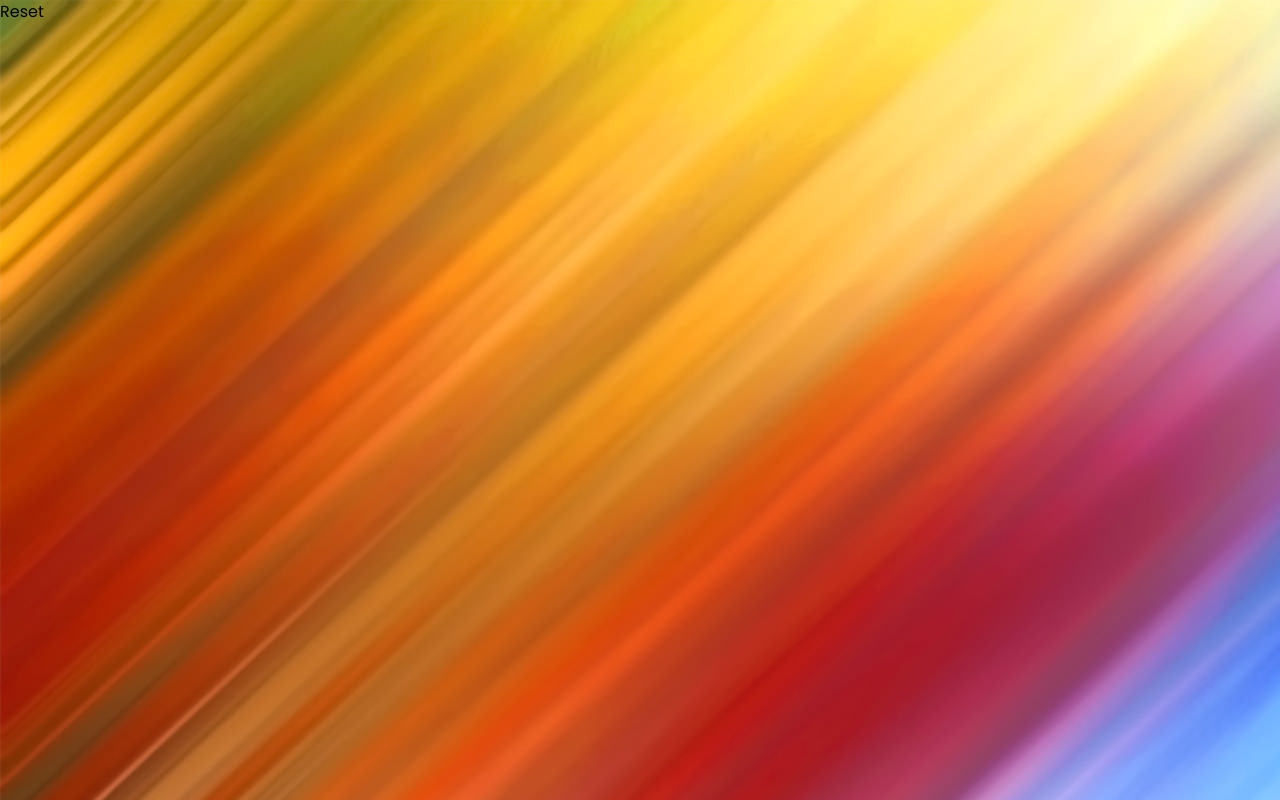
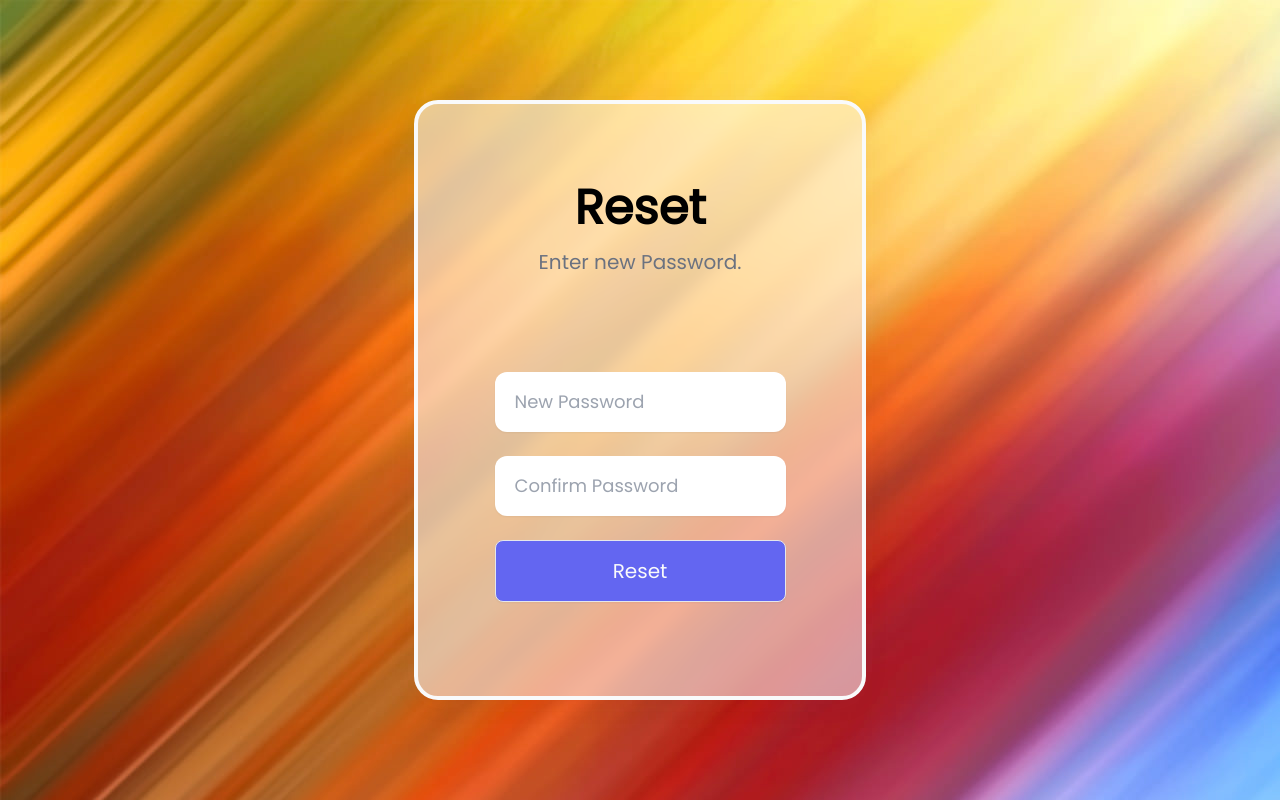
Before and after one commit to 102AMIT/OTP_Login_Auth_client, a React (Create React App) app: page /reset in a window 1280 px wide. Built offline with nearby package versions, Linux system fonts and the light colour scheme.

Commit message:
reset ui completed with password validation

```diff
--- a/src/components/Reset.jsx
+++ b/src/components/Reset.jsx
@@ -1,8 +1,52 @@
 import React from 'react'
+import style from '../styles/Username.module.css'
+import { Toaster } from 'react-hot-toast'
+// formik use for validate the userdata in form
+import { useFormik } from 'formik';
+import { resetPasswordValidation } from '../helper/validate'
+
+
 
 const Reset = () => {
+
+  const formik = useFormik({
+    initialValues: {
+      password: '',
+      confirm_pwd:''
+    },
+    validate: resetPasswordValidation,
+    validateOnBlur: false,
+    validateOnChange: false,
+    onSubmit: async values => {
+      console.log(values);
+    }
+  })
+
   return (
-    <div>Reset</div>
+    <div className="container mx-auto">
+    <Toaster position='top-center' reverseOrder={false}></Toaster>
+      <div className="flex justify-center items-center h-screen">
+        <div className={style.glass} style={{width:"35%"}}>
+          <div className="title flex flex-col items-center">
+            <h4 className='text-5xl font-bold'>Reset</h4>
+            <span className="py-4 text-xl w-2/3 text-center text-gray-500">
+              Enter new Password.
+            </span>
+          </div>
+
+          <form action="" className="py-20" onSubmit={formik.handleSubmit}>
+
+            <div className="textbox flex flex-col items-center gap-6">
+              <input {...formik.getFieldProps('password')} type="password" className={style.textbox} placeholder='New Password' />
+              <input {...formik.getFieldProps('confirm_pwd')} type="password" className={style.textbox} placeholder='Confirm Password' />
+              <button type='submit' className={style.btn}>Reset</button>
+            </div>
+
+          </form>
+
+        </div>
+      </div>
+    </div>
   )
 }
 
--- a/src/helper/validate.js
+++ b/src/helper/validate.js
@@ -43,3 +43,16 @@
 
     return error;
 }
+
+
+// validate reset password
+
+export async function resetPasswordValidation(values){
+    const error= passwordVerify({},values);
+
+    if(values.password !== values.confirm_pwd){
+        error.exist =toast.error("Password not match..");
+    }
+
+    return error;
+}
```
